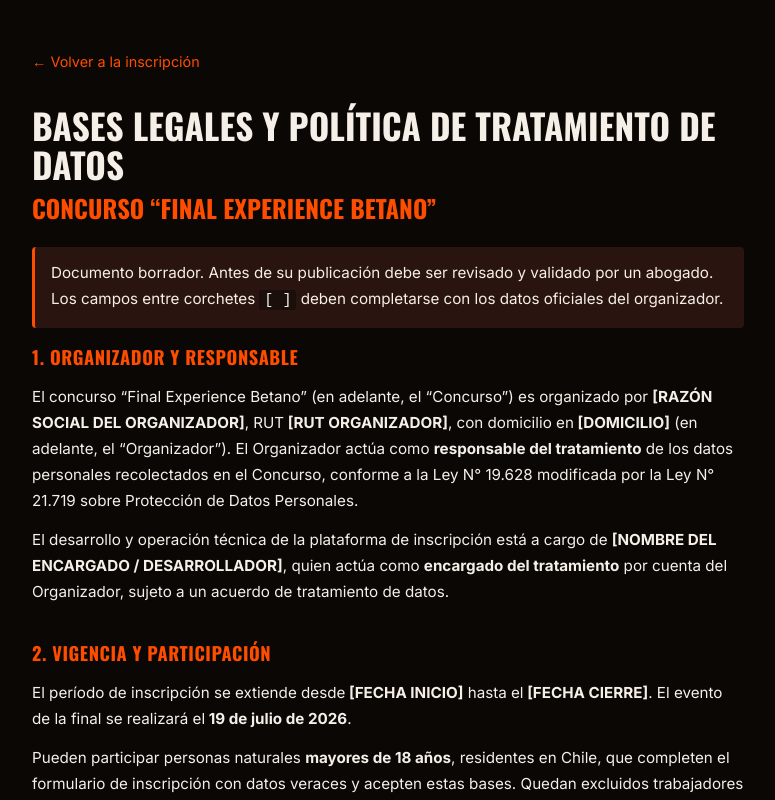
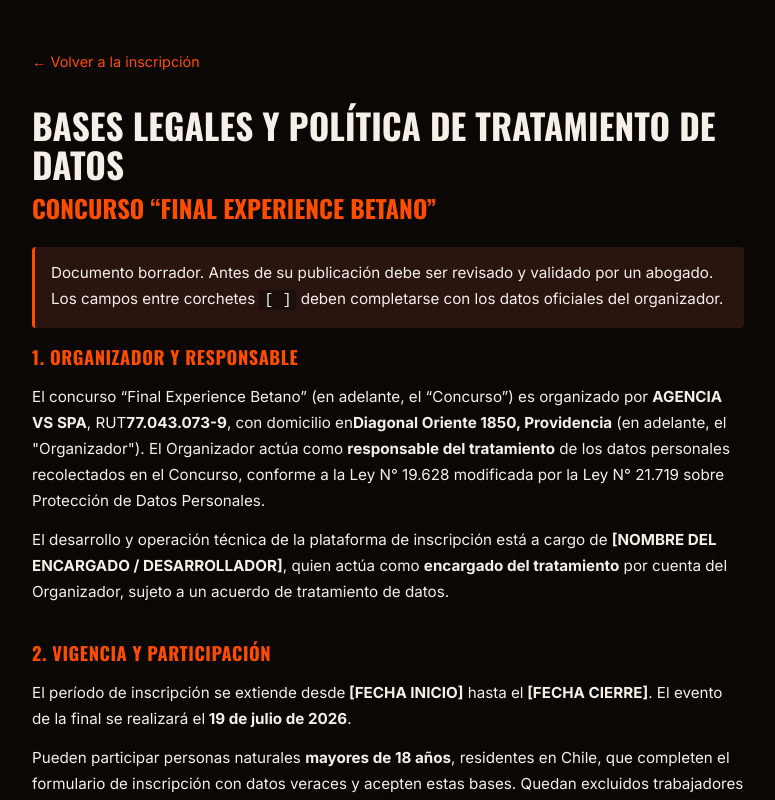
Before and after one commit to Agencia-VS/FinalExperinceBetano, a Next.js app in the folder betano-final-experience/: page /bases-legales in a window 1280 px wide. Shown: the top 800 px of the page, without its empty margins (252-1027 px from the left). Built offline with nearby package versions, Linux system fonts and the light colour scheme.

Commit message:
Datos algunos

```diff
--- a/betano-final-experience/app/bases-legales/page.tsx
+++ b/betano-final-experience/app/bases-legales/page.tsx
@@ -24,9 +24,9 @@
         <h2>1. Organizador y responsable</h2>
         <p>
           El concurso “Final Experience Betano” (en adelante, el “Concurso”) es
-          organizado por <strong>[RAZÓN SOCIAL DEL ORGANIZADOR]</strong>, RUT
-          <strong> [RUT ORGANIZADOR]</strong>, con domicilio en
-          <strong> [DOMICILIO]</strong> (en adelante, el “Organizador”). El
+          organizado por <strong>AGENCIA VS SPA</strong>, RUT
+          <strong>77.043.073-9</strong>, con domicilio en
+          <strong>Diagonal Oriente 1850, Providencia</strong> (en adelante, el "Organizador"). El
           Organizador actúa como <strong>responsable del tratamiento</strong> de
           los datos personales recolectados en el Concurso, conforme a la Ley
           N° 19.628 modificada por la Ley N° 21.719 sobre Protección de Datos
```
